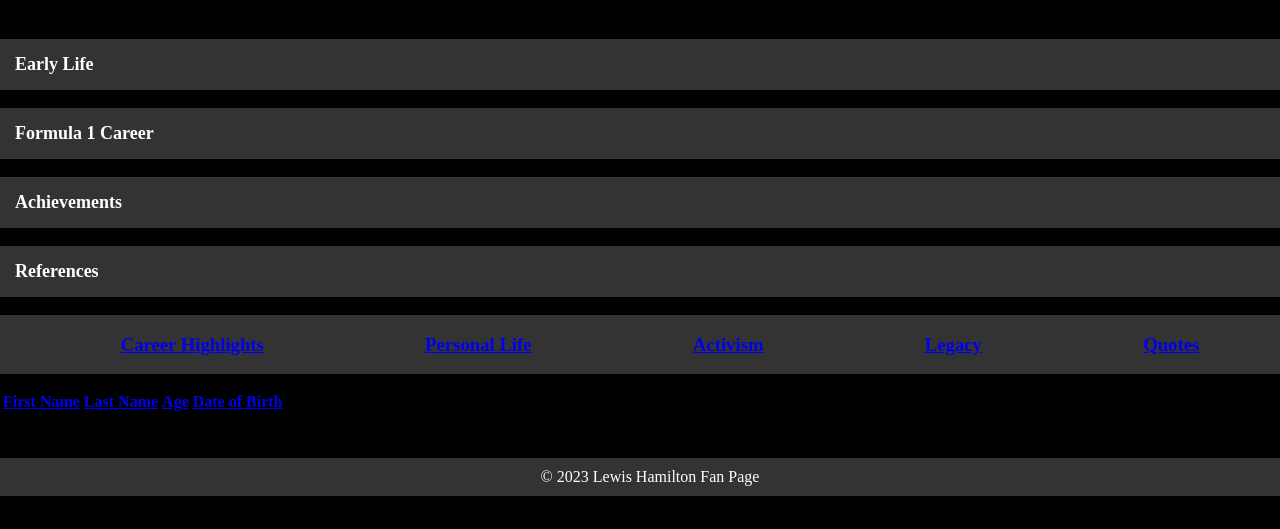
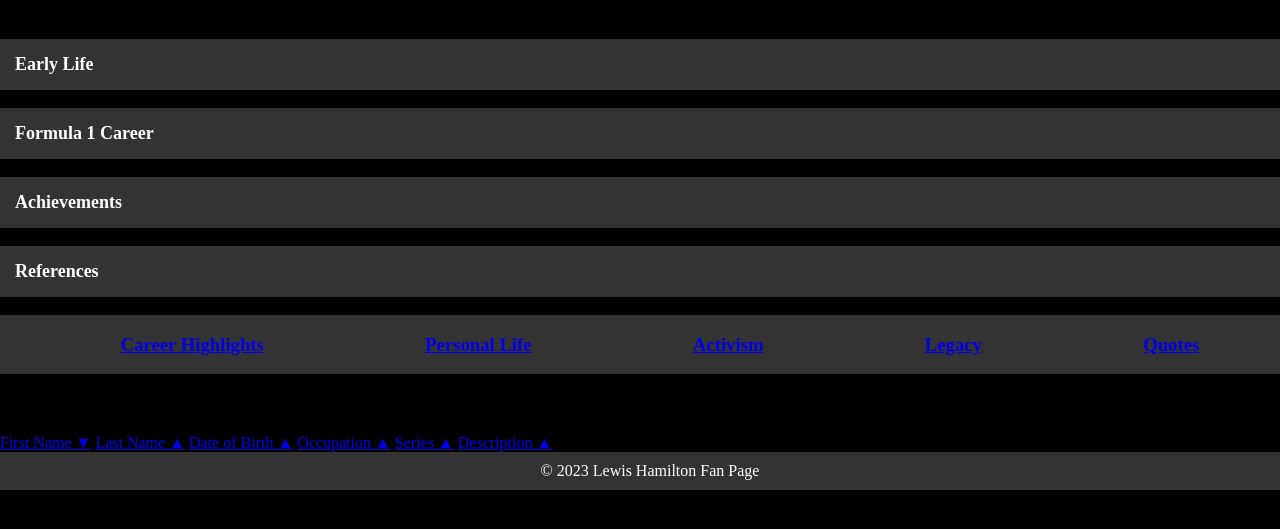
Before and after one commit to W0823713/Arya_Patel_WEB303Assignments, a plain HTML site: page index.html in a window 1280 px wide. Shown: the part 271-800 px from the top of the page. Drawn offline with nearby package versions, Linux system fonts and the light colour scheme.

Commit message:
Add files via upload

```diff
--- /dev/null
+++ b/characters.json
@@ -0,0 +1,58 @@
+[
+    {
+      "firstName": "John",
+      "lastName": "Doe",
+      "dateOfBirth": "1990-05-15",
+      "occupation": "Detective",
+      "series": "Mystery Series",
+      "description": "A brilliant detective with a sharp mind."
+    },
+    {
+      "firstName": "Alice",
+      "lastName": "Smith",
+      "dateOfBirth": "1985-03-20",
+      "occupation": "Scientist",
+      "series": "Science Fiction Series",
+      "description": "An accomplished scientist exploring the unknown."
+    },
+    {
+      "firstName": "Ella",
+      "lastName": "Johnson",
+      "dateOfBirth": "1995-07-10",
+      "occupation": "Journalist",
+      "series": "Newsroom Drama",
+      "description": "A dedicated journalist uncovering the truth."
+    },
+    {
+      "firstName": "Michael",
+      "lastName": "Brown",
+      "dateOfBirth": "1988-11-30",
+      "occupation": "Space Explorer",
+      "series": "Space Adventure",
+      "description": "A fearless explorer venturing into the cosmos."
+    },
+    {
+      "firstName": "Sophia",
+      "lastName": "Wilson",
+      "dateOfBirth": "1980-02-18",
+      "occupation": "Historian",
+      "series": "Historical Drama",
+      "description": "A passionate historian preserving the past."
+    },
+    {
+      "firstName": "David",
+      "lastName": "Adams",
+      "dateOfBirth": "1992-09-25",
+      "occupation": "Lawyer",
+      "series": "Legal Thriller",
+      "description": "A skilled lawyer fighting for justice."
+    },
+    {
+      "firstName": "Olivia",
+      "lastName": "Green",
+      "dateOfBirth": "1983-12-05",
+      "occupation": "Spy",
+      "series": "Espionage Action",
+      "description": "A cunning spy on secret missions."
+    }
+  ]
--- a/index.html
+++ b/index.html
@@ -81,23 +81,21 @@
             <img src="img5.jpg" alt="Quotes Image">
         </div>
     </div>
-    <script type="text/javascript" src="js/script.js"></script>
-</body>
-<table id="characterTable">
+    <h3>Table</h3>
     <thead>
         <tr>
-            <th><a href="#" data-column="First Name">First Name</a></th>
-            <th><a href="#" data-column="Last Name">Last Name</a></th>
-            <th><a href="#" data-column="Age">Age</a></th>
-            <th><a href="#" data-column="Date of Birth">Date of Birth</a></th>
-            <!-- Add other table headings here -->
+            <th><a href="#" class="sort" data-column="firstName">First Name <span class="chevron">&#x25B2;</span></a></th>
+            <th><a href="#" class="sort" data-column="lastName">Last Name <span class="chevron">&#x25B2;</span></a></th>
+            <th><a href="#" class="sort" data-column="dateOfBirth">Date of Birth <span class="chevron">&#x25B2;</span></a></th>
+            <th><a href="#" class="sort" data-column="occupation">Occupation <span class="chevron">&#x25B2;</span></a></th>
+            <th><a href="#" class="sort" data-column="series">Series <span class="chevron">&#x25B2;</span></a></th>
+            <th><a href="#" class="sort" data-column="description">Description <span class="chevron">&#x25B2;</span></a></th>
         </tr>
     </thead>
-    <tbody>
-        <!-- Character data will be populated dynamically using JavaScript -->
-    </tbody>
-</table>
 
+    <script type="text/javascript" src="js/script.js"></script>
+    <script src="characters.json"></script>
+</body>
 
 <footer>
     &copy; 2023 Lewis Hamilton Fan Page
--- a/js/script.js
+++ b/js/script.js
@@ -1,55 +1,48 @@
 $(document).ready(function () {
-    $.ajax({
-        url: 'characters.json', // Update with the path to your JSON file
-        dataType: 'json',
-        success: function (data) {
-            const characters = data.characters;
-            const characterTable = $('#characterTable tbody');
-
-            // Populate the table with character data
-            characters.forEach(function (character) {
-                const row = $('<tr>');
-                for (const column in character) {
-                    row.append($('<td>').text(character[column]));
-                }
-                characterTable.append(row);
+    // Accordion
+    $('.accordion h3').click(function () {
+        $(this).next('div').slideToggle();
+        $(this).parent().siblings().find('div').slideUp();
     });
 
-            // Sorting functionality
-            let sortedBy = null;
-            let ascending = true;
+    // Tabs
+    $('.tabs ul li a').click(function () {
+        var tabID = $(this).attr('href');
+        $('.tabs div').hide();
+        $(tabID).show();
+    });
+});
+// Add click event handler to the sorting anchors
+$('.sort').click(function (e) {
+    e.preventDefault();
 
-            $('th a').click(function () {
     const column = $(this).data('column');
+    const chevron = $(this).find('.chevron');
 
-                if (sortedBy === column) {
-                    // Clicked the same column again, reverse the sorting order
-                    ascending = !ascending;
+    // Get the table rows for sorting
+    const rows = $('tbody tr');
+
+    if (chevron.text() === '▲') {
+        // Sort in descending order
+        rows.sort((a, b) => {
+            const valA = $(a).find(`td[data-column="${column}"]`).text();
+            const valB = $(b).find(`td[data-column="${column}"]`).text();
+            return valB.localeCompare(valA);
+        });
+        chevron.html('▼');
     } else {
-                    // Clicked a new column, reset sorting order to ascending
-                    ascending = true;
+        // Sort in ascending order
+        rows.sort((a, b) => {
+            const valA = $(a).find(`td[data-column="${column}"]`).text();
+            const valB = $(b).find(`td[data-column="${column}"]`).text();
+            return valA.localeCompare(valB);
+        });
+        chevron.html('▲');
     }
 
-                // Sort the table and update the sortedBy variable
-                sortTable(column, ascending);
-                sortedBy = column;
+    // Update the table with the sorted rows
+    $('tbody').html(rows);
 });
 
-            function sortTable(column, ascending) {
-                const rows = characterTable.find('tr').get();
-                rows.sort(function (a, b) {
-                    const keyA = $(a).find('td').eq(column).text().toUpperCase();
-                    const keyB = $(b).find('td').eq(column).text().toUpperCase();
-                    if (keyA < keyB) return ascending ? -1 : 1;
-                    if (keyA > keyB) return ascending ? 1 : -1;
-                    return 0;
-                });
-
-                characterTable.empty();
-                $.each(rows, function (index, row) {
-                    characterTable.append(row);
-                });
-            }
-        }
-    });
-});
+// Initial sorting order (ascending) for the first column
+$('.sort[data-column="firstName"]').trigger('click');
```
Lines whose indentation alone changed are shown as unchanged.
